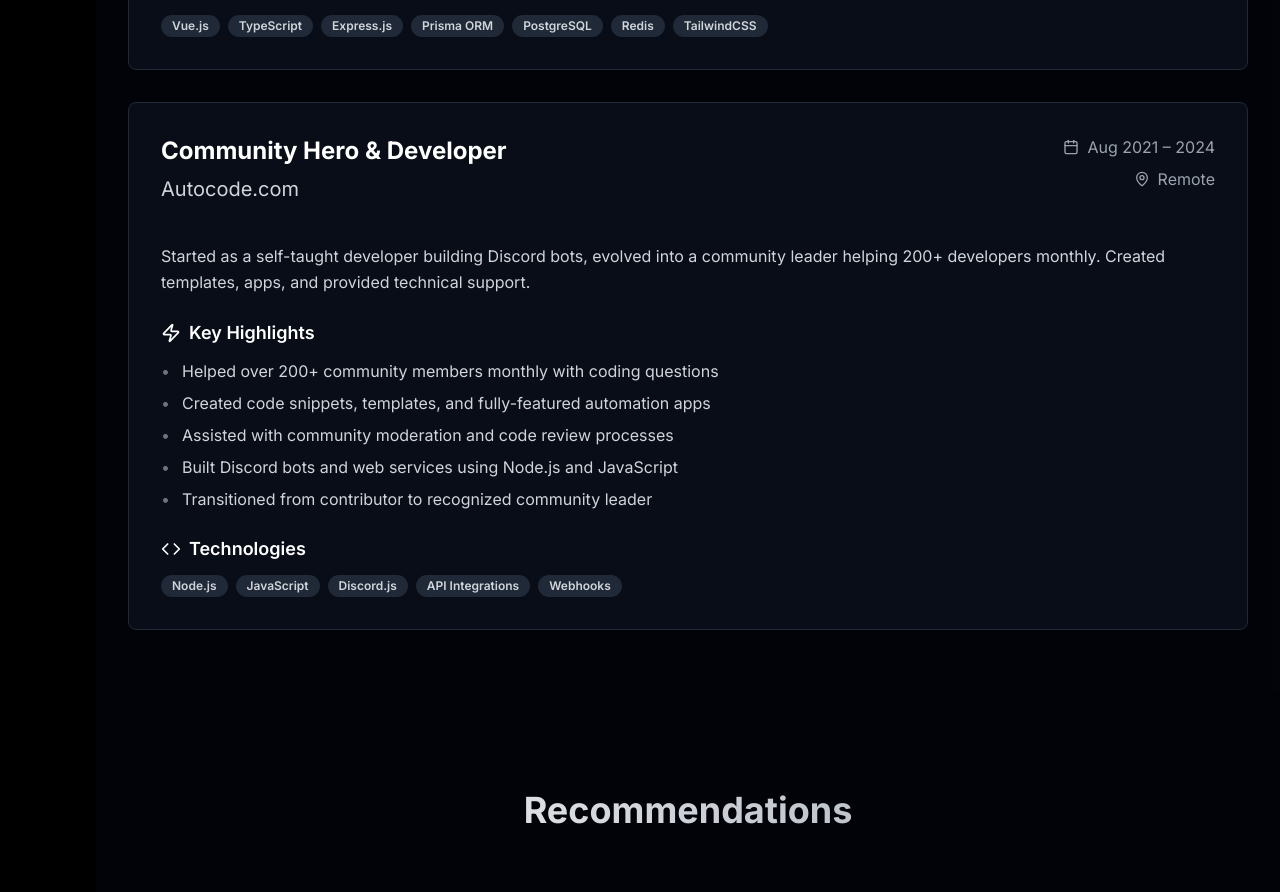
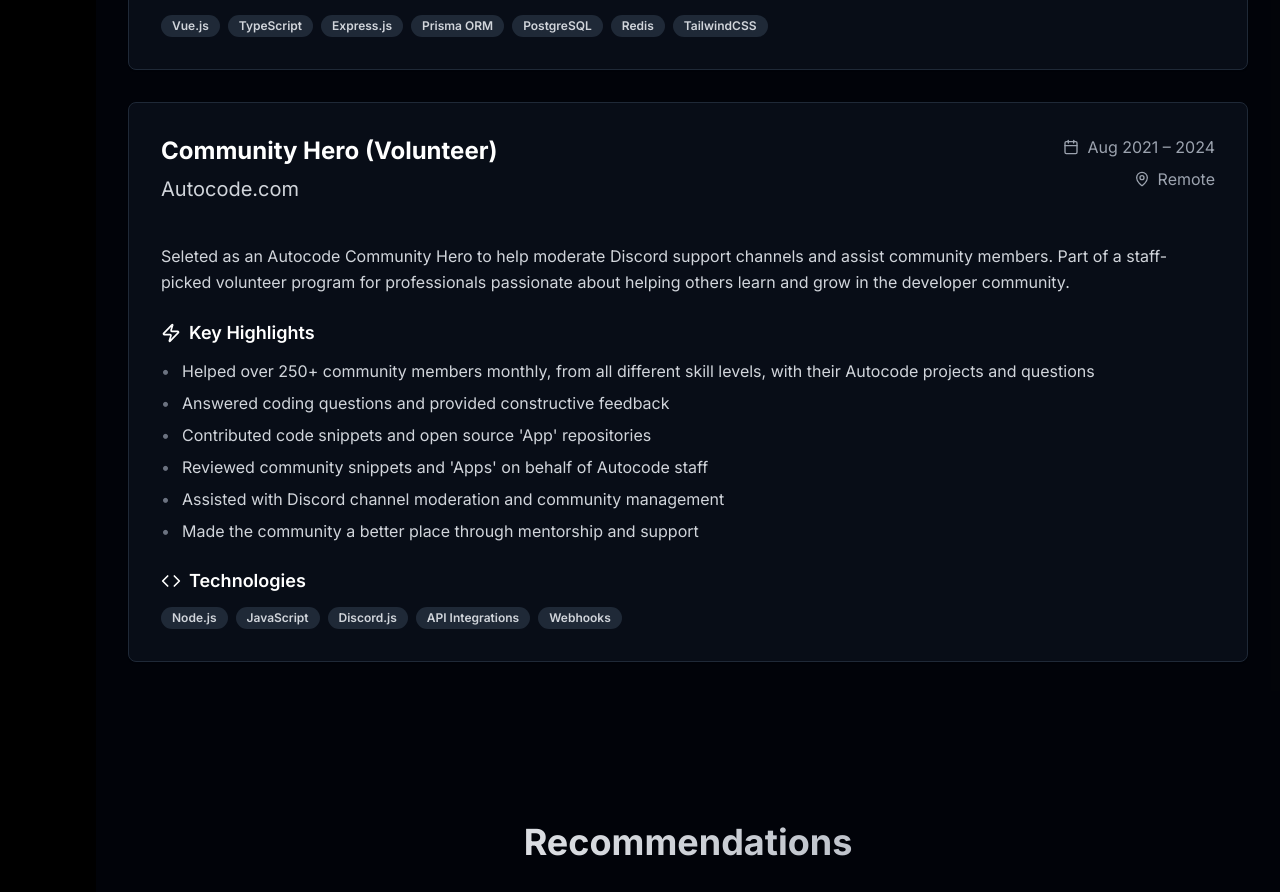
Before and after one commit to notedwin-dev/edwin-portfolio, a Next.js app: page / in a window 1280 px wide. Shown: the part 3120-4012 px from the top of the page. Built offline with nearby package versions, Linux system fonts and the light colour scheme.

Commit message:
Refactor Experience component: update job titles, enhance descriptions, and improve technology lists for clarity

```diff
--- a/components/experience.tsx
+++ b/components/experience.tsx
@@ -41,25 +41,40 @@ export function Experience() {
         "Implemented secure user auth with RBAC and optimized PostgreSQL queries",
         "Set up CI/CD pipelines, improving deployment speed and reliability",
       ],
-      technologies: ["Vue.js", "TypeScript", "Express.js", "Prisma ORM", "PostgreSQL", "Redis", "TailwindCSS"],
+      technologies: [
+        "Vue.js",
+        "TypeScript",
+        "Express.js",
+        "Prisma ORM",
+        "PostgreSQL",
+        "Redis",
+        "TailwindCSS",
+      ],
     },
     {
-      title: "Community Hero & Developer",
+      title: "Community Hero (Volunteer)",
       company: "Autocode.com",
       location: "Remote",
       period: "Aug 2021 – 2024",
       description:
-        "Started as a self-taught developer building Discord bots, evolved into a community leader helping 200+ developers monthly. Created templates, apps, and provided technical support.",
+        "Seleted as an Autocode Community Hero to help moderate Discord support channels and assist community members. Part of a staff-picked volunteer program for professionals passionate about helping others learn and grow in the developer community.",
       highlights: [
-        "Helped over 200+ community members monthly with coding questions",
-        "Created code snippets, templates, and fully-featured automation apps",
-        "Assisted with community moderation and code review processes",
-        "Built Discord bots and web services using Node.js and JavaScript",
-        "Transitioned from contributor to recognized community leader",
+        "Helped over 250+ community members monthly, from all different skill levels, with their Autocode projects and questions",
+        "Answered coding questions and provided constructive feedback",
+        "Contributed code snippets and open source 'App' repositories",
+        "Reviewed community snippets and 'Apps' on behalf of Autocode staff",
+        "Assisted with Discord channel moderation and community management",
+        "Made the community a better place through mentorship and support",
       ],
-      technologies: ["Node.js", "JavaScript", "Discord.js", "API Integrations", "Webhooks"],
+      technologies: [
+        "Node.js",
+        "JavaScript",
+        "Discord.js",
+        "API Integrations",
+        "Webhooks",
+      ],
     },
-  ]
+  ];
 
   return (
     <section ref={sectionRef} id="experience" className="py-20 px-4 sm:px-6 lg:px-8 bg-gray-950/50">
```
